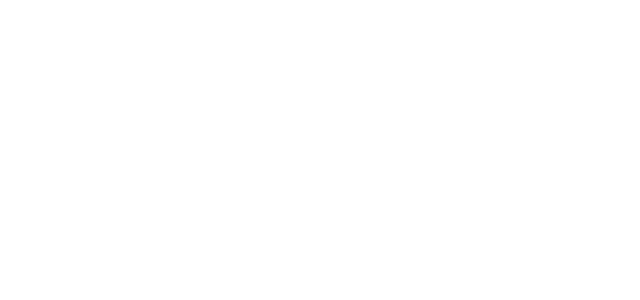
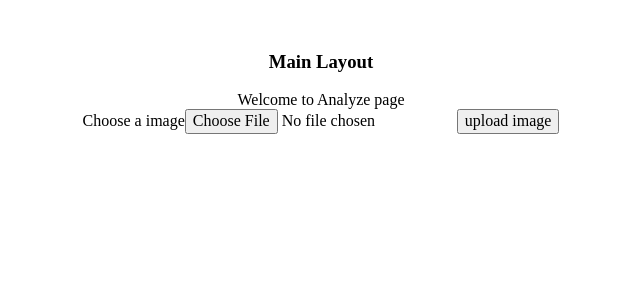
Before and after one commit to ZurielRedux/ImageAnalyzer, a React (Vite) app in the folder Frontend/: page /analyze in a window 1280 px wide. Before the commit this address had no page. Shown: the top 300 px of the page, without its empty margins (319-959 px from the left). Built offline with nearby package versions, Linux system fonts and the light colour scheme.

Commit message:
feat: analyze form component, process image file api

```diff
--- /dev/null
+++ b/Frontend/src/components/AnalyzeForm.tsx
@@ -0,0 +1,69 @@
+import React, { ChangeEvent, FormEvent, useState } from "react";
+// import { IForm } from "@/ts/interfaces/form";
+import axios from "axios";
+
+const AnalyzeForm = () => {
+  const [file, setFile] = useState<File | null>(null);
+
+  const handleSubmit = async (e: FormEvent) => {
+    e.preventDefault();
+    if (!file) {
+      alert("Error submitting file");
+      return;
+    }
+
+    const formData = new FormData();
+    formData.append("file", file);
+    formData.append("name", file.name);
+    formData.append("type", file.type);
+
+    await axios({
+      method: "post",
+      url: "http://localhost:8000/api/v1/process/file",
+      data: formData,
+      headers: {
+        "Content-Type": "multipart/form-data",
+        accept: "application/json",
+      },
+    })
+      .then(function (response) {
+        console.log(response, "on success response");
+      })
+      .catch(function (error) {
+        console.error("Error processing image", error);
+      });
+  };
+
+  const handleFileChange = (e: ChangeEvent) => {
+    const target = e.target as HTMLInputElement;
+    if (!target.files) {
+      alert("Error selecting image");
+      return;
+    }
+    const selectedFile = target.files[0];
+    console.log(selectedFile, "selected file");
+    setFile(selectedFile);
+  };
+
+  return (
+    <div>
+      <form
+        onSubmit={handleSubmit}
+        id="uploadForm"
+        encType="multipart/form-data"
+      >
+        <label htmlFor="fileInput">Choose a image</label>
+        <input
+          type="file"
+          id="fileInput"
+          name="image-file"
+          accept="image/*"
+          onChange={handleFileChange}
+        ></input>
+        <button type="submit">upload image</button>
+      </form>
+    </div>
+  );
+};
+
+export default AnalyzeForm;
--- /dev/null
+++ b/Frontend/src/pages/Analyze.tsx
@@ -0,0 +1,13 @@
+import React from "react";
+import AnalyzeForm from "@/components/AnalyzeForm";
+
+const Analyze = () => {
+  return (
+    <div>
+      Welcome to Analyze page
+      <AnalyzeForm />
+    </div>
+  );
+};
+
+export default Analyze;
--- a/Frontend/src/routes/routes.tsx
+++ b/Frontend/src/routes/routes.tsx
@@ -1,27 +1,32 @@
-import * as React from "react";
-import { useRoutes } from "react-router-dom";
+import { RouteObject, useRoutes } from "react-router-dom";
 // import Home from "./pages/Home";
-import Login from "@/pages/Login";
-// import Signup from "./pages/Signup";
+import Signin from "@/pages/Signin";
 import AuthLayout from "@/components/Layout/AuthLayout";
 import MainLayout from "@/components/Layout/MainLayout";
 import App from "@/App";
+import Analyze from "@/pages/Analyze";
 
-const Router = () =>
-  useRoutes([
+const Router = () => {
+  const routes: RouteObject[] = [
     {
       element: <AuthLayout />,
       children: [
         {
-          path: "/",
-          element: <Login />,
+          path: "/sigin",
+          element: <Signin />,
         },
       ],
     },
     {
       element: <MainLayout />,
-      children: [{ path: "home", element: <App /> }],
+      children: [
+        { path: "dashboard", element: <App /> },
+        { path: "analyze", element: <Analyze /> },
+      ],
     },
-  ]);
+  ];
+
+  return useRoutes(routes);
+};
 
 export default Router;
--- /dev/null
+++ b/Frontend/src/ts/interfaces/form.ts
@@ -0,0 +1,5 @@
+export interface IForm {
+  File: File | null;
+  // file_name?: string;
+  // tags?: string[];
+}
--- /dev/null
+++ b/Frontend/src/ts/interfaces/payload.ts
@@ -0,0 +1,5 @@
+export interface IAnalyzeImagePayload {
+  File: File | null;
+  name: string;
+  type: string;
+}
--- /dev/null
+++ b/Frontend/src/util/api.ts
@@ -0,0 +1,5 @@
+import axios from "axios";
+import { IAnalyzeImagePayload } from "@/ts/interfaces/payload";
+
+export const analyzeImage = (payload: IAnalyzeImagePayload) =>
+  axios.post(`/api/v1/process/file`, payload);
--- a/Frontend/vite.config.ts
+++ b/Frontend/vite.config.ts
@@ -15,7 +15,7 @@ export default defineConfig({
   server: {
     proxy: {
       "/api": {
-        target: "https://localhost:8000/app",
+        target: "http://localhost:8000/app",
         changeOrigin: true,
         secure: false,
         ws: true,
```
Also changed, not shown: Frontend/src/pages/Signin.tsx (renamed from Frontend/src/pages/Login.tsx).
